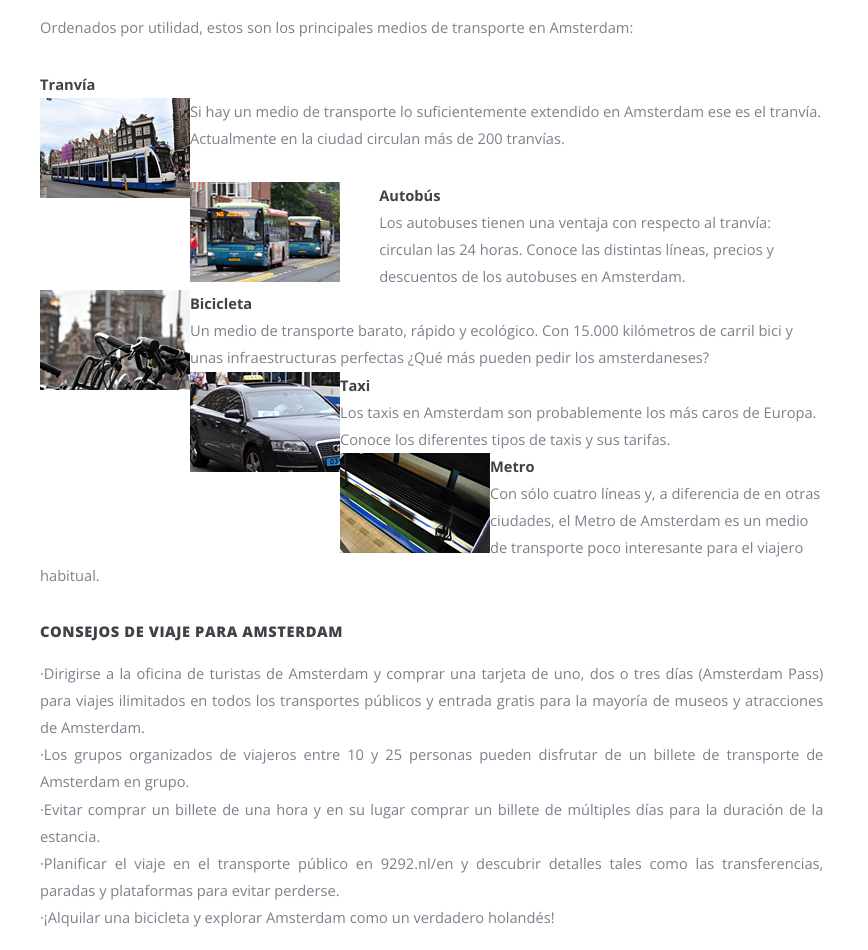
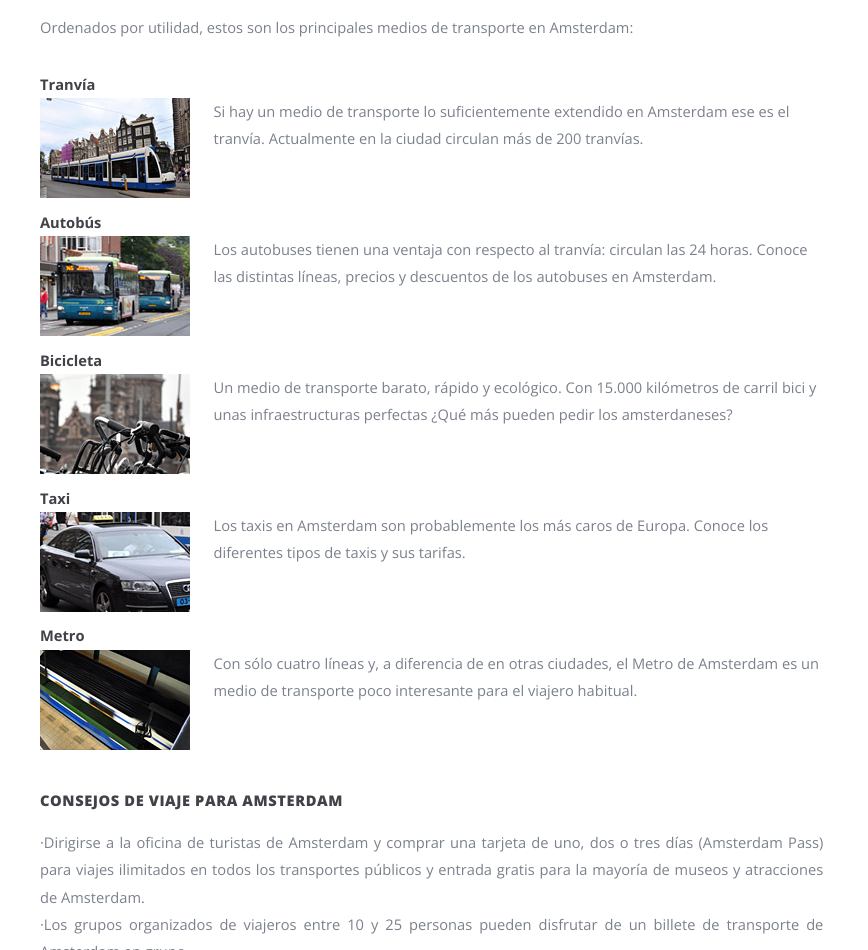
Before and after one commit to astrov01/Amsterdam, a plain HTML site: page transporte.html in a window 1280 px wide. Shown: the part 838-1788 px from the top of the page, 0-868 px from the left. Drawn offline with nearby package versions, Linux system fonts and the light colour scheme.

Commit message:
Corregido transporte y que hacer

```diff
--- a/transporte.html
+++ b/transporte.html
@@ -133,64 +133,87 @@
 																<tr>
 																	<td>
 																		<b>Tranvía</b>
-																	<p><img style="float: left;" src="images/tranvia.jpg" alt="Tranvias en Amsterdam">
+																	</td>
+																	<td>
+																		<p><img style="float: left; margin-right: 3%;" src="images/tranvia.jpg" alt="Tranvias en Amsterdam">
 																		Si hay un medio de transporte lo suficientemente extendido en Amsterdam ese es
 																			el tranvía. Actualmente en la ciudad circulan más de 200 tranvías.</p>
 																	</td>
 																</tr>
-
 															</li>
 														</div>
 
+														</br>
+
+														<div>
 															<li>
 																<tr>
 																	<td>
-																	<img style="float: left; margin-right: 5%;" src="images/autobus.jpg" alt="Autobuses en Amsterdam">
+																		<b>Autobús</b>
 																	</td>
 																	<td>
-																	<div><b>Autobús</b></div>
+																		<p><img style="float: left; margin-right: 3%;" src="images/autobus.jpg" alt="Autobuses en Amsterdam">
 																		Los autobuses tienen una ventaja con respecto al tranvía: circulan las 24 horas.
-																	Conoce las distintas líneas, precios y descuentos de los autobuses en Amsterdam.
+																		Conoce las distintas líneas, precios y descuentos de los autobuses en Amsterdam.</p>
 																	</td>
 																</tr>
 															</li>
+														</div>
+
+														</br>
+
+														<div>
 															<li>
 																<tr>
 																	<td>
-																	<img style="float: left;" src="images/bicicleta.jpg" alt="Bicicletas en Amsterdam">
+																		<b>Bicicleta</b>
 																	</td>
 																	<td>
-																	<div><b>Bicicleta</b></div>
+																		<p><img style="float: left; margin-right: 3%;" src="images/bicicleta.jpg" alt="Bicicletas en Amsterdam">
 																		Un medio de transporte barato, rápido y ecológico. Con 15.000 kilómetros de
-																	carril bici y unas infraestructuras perfectas ¿Qué más pueden pedir los amsterdaneses?
+																		carril bici y unas infraestructuras perfectas ¿Qué más pueden pedir los amsterdaneses?</p>
 																	</td>
 																</tr>
 															</li>
+														</div>
+
+														</br>
+
+														<div>
 															<li>
 																<tr>
 																	<td>
-																	<img style="float: left;" src="images/taxi.jpg" alt="Taxis en Amsterdam">
+																		<b>Taxi</b>
 																	</td>
 																	<td>
-																	<div><b>Taxi</b></div>
+																		<p><img style="float: left; margin-right: 3%;" src="images/taxi.jpg" alt="Taxis en Amsterdam">
 																		Los taxis en Amsterdam son probablemente los más caros de Europa. Conoce los
-																	diferentes tipos de taxis y sus tarifas.
+																		diferentes tipos de taxis y sus tarifas.</p>
 																	</td>
 																</tr>
 															</li>
+														</div>
+
+														</br>
+
+														<div>
 															<li>
 																<tr>
 																	<td>
-																	<img style="float: left;" src="images/metro.jpg" alt="Metro en Amsterdam">
+																		<b>Metro</b>
 																	</td>
 																	<td>
-																	<div><b>Metro</b></div>
+																		<p><img style="float: left; margin-right: 3%;%" src="images/metro.jpg" alt="Metro en Amsterdam">
 																		Con sólo cuatro líneas y, a diferencia de en otras ciudades, el Metro de
-																	Amsterdam es un medio de transporte poco interesante para el viajero habitual.
+																		Amsterdam es un medio de transporte poco interesante para el viajero habitual.</p>
 																	</td>
 																</tr>
 															</li>
+														</div>
 													</ul>
+
+													</br>
+													</br>
 
 													<h4>Consejos de viaje para Amsterdam</h4>
 
```
Also changed, not shown: quehacer.html (+27 -3 lines), assets/css/main.css (line endings or trailing spaces), images/apartamentos.jpg (added), images/hoteles.jpg (added). Lines whose indentation alone changed are shown as unchanged.
